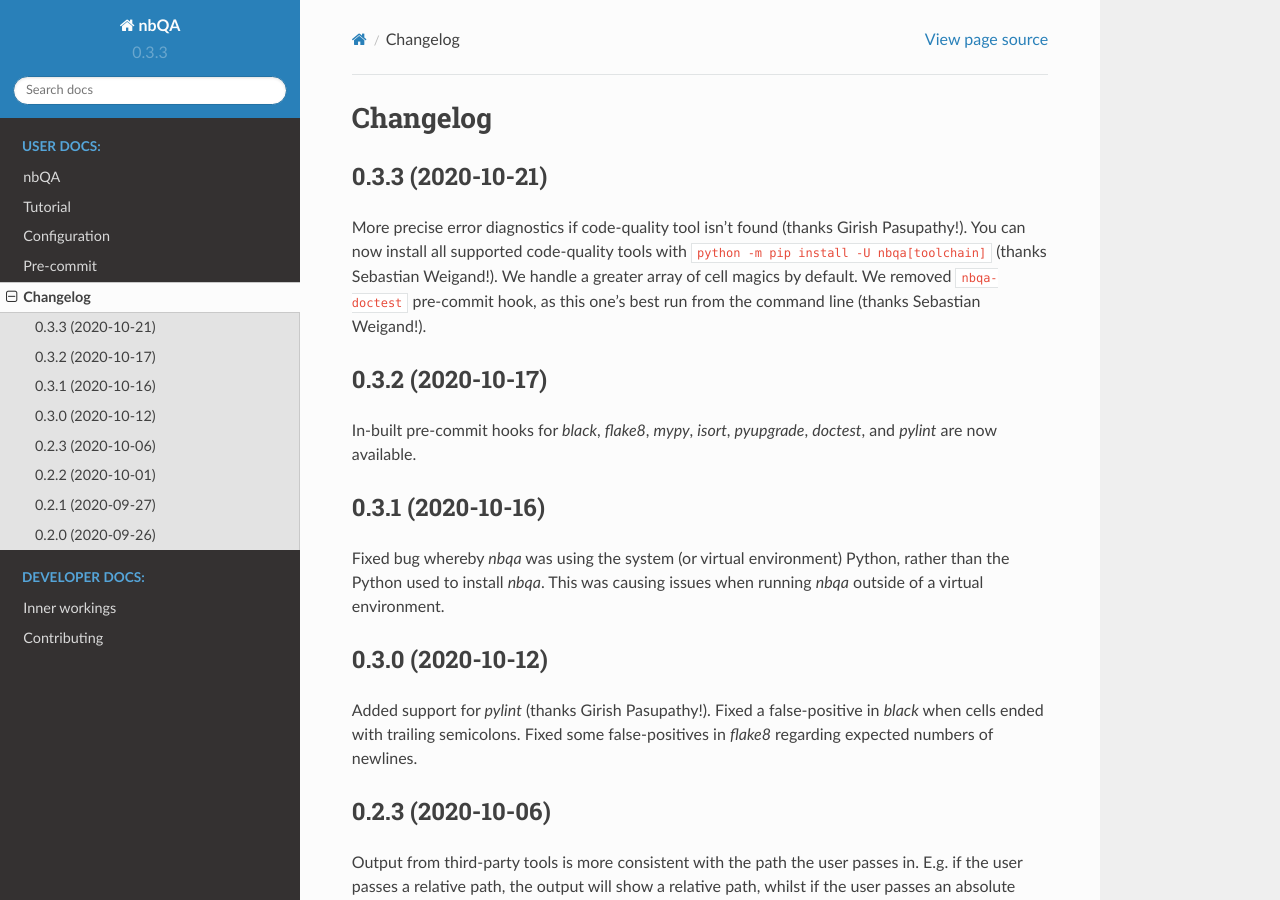
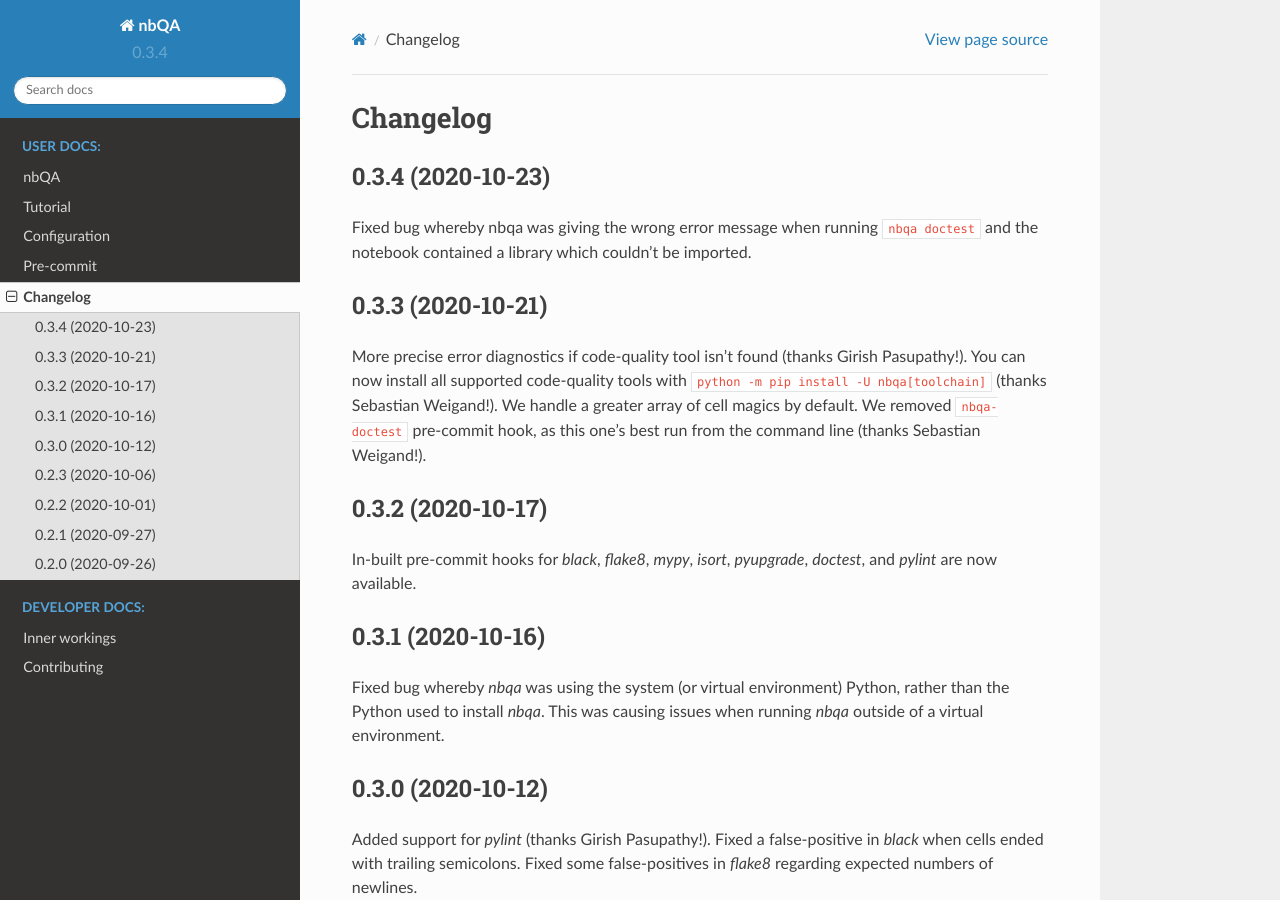
Before and after one commit to nbQA-dev/nbQA, a Sphinx documentation site: the page built from docs/history.rst, in a window 1280 px wide and 900 px high. Built offline with Sphinx 7.4.7 and the Read the Docs theme 2.0.0, drawn with Linux system fonts in a browser that asks for light colours.

Commit message:
v0.3.4 (#366)

```diff
--- a/docs/history.rst
+++ b/docs/history.rst
@@ -1,6 +1,12 @@
 =========
 Changelog
 =========
+
+0.3.4 (2020-10-23)
+------------------
+
+Fixed bug whereby nbqa was giving the wrong error message when running ``nbqa doctest`` and
+the notebook contained a library which couldn't be imported.
 
 0.3.3 (2020-10-21)
 ------------------
--- a/docs/pre-commit.rst
+++ b/docs/pre-commit.rst
@@ -8,7 +8,7 @@
 
     repos:
     - repo: https://github.com/nbQA-dev/nbQA
-      rev: 0.3.3
+      rev: 0.3.4
       hooks:
         - id: nbqa-black
         - id: nbqa-isort
@@ -19,7 +19,7 @@
 If you have your own custom tool (e.g. ``customtool``) for which we currently don't have a built-in hook, you can define your own one with: ::
 
     - repo: https://github.com/nbQA-dev/nbQA
-      rev: 0.3.3
+      rev: 0.3.4
       hooks:
         - id: nbqa
           args: [customtool]
--- a/nbqa/__init__.py
+++ b/nbqa/__init__.py
@@ -1,3 +1,3 @@
 """Attributes used by docs / packaging."""
 
-__version__ = "0.3.3"
+__version__ = "0.3.4"
--- a/setup.cfg
+++ b/setup.cfg
@@ -1,5 +1,5 @@
 [bumpversion]
-current_version = 0.3.3
+current_version = 0.3.4
 
 [flake8]
 ignore = E203,E503,W503,W504
--- a/setup.py
+++ b/setup.py
@@ -46,6 +46,6 @@
     tests_require=test_requirements,
     extras_require=extra_requirements,
     url="https://github.com/nbQA-dev/nbQA",
-    version="0.3.3",
+    version="0.3.4",
     zip_safe=False,
 )
```
